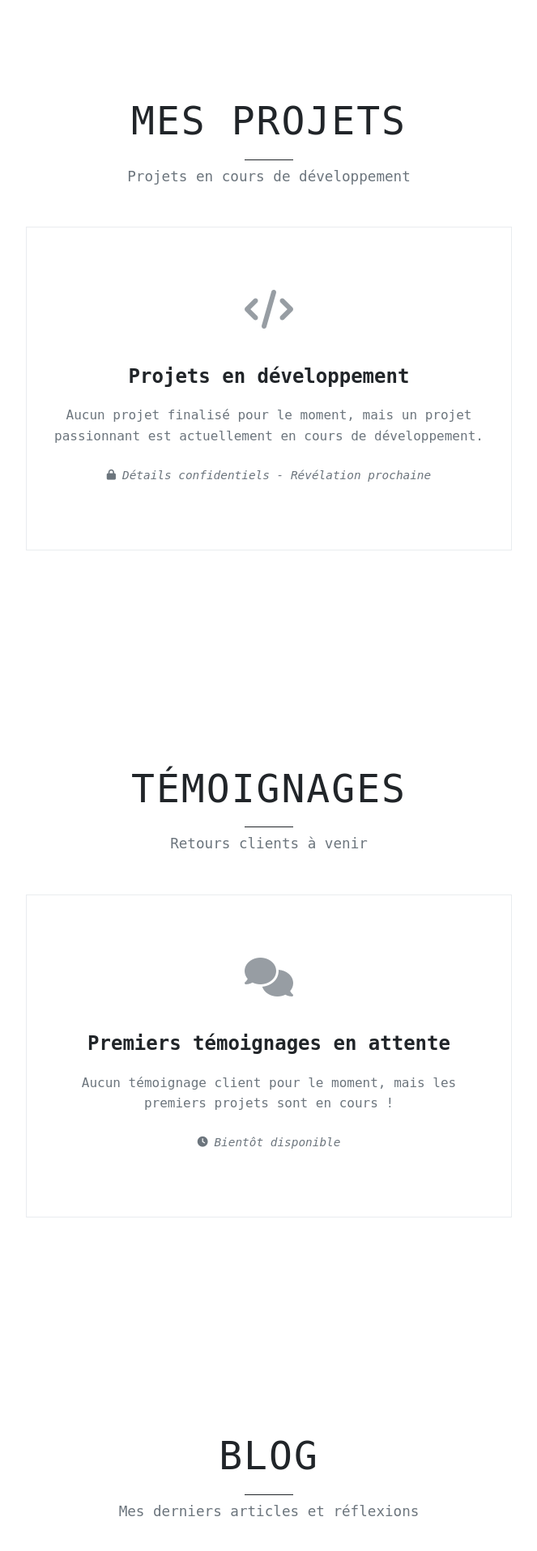
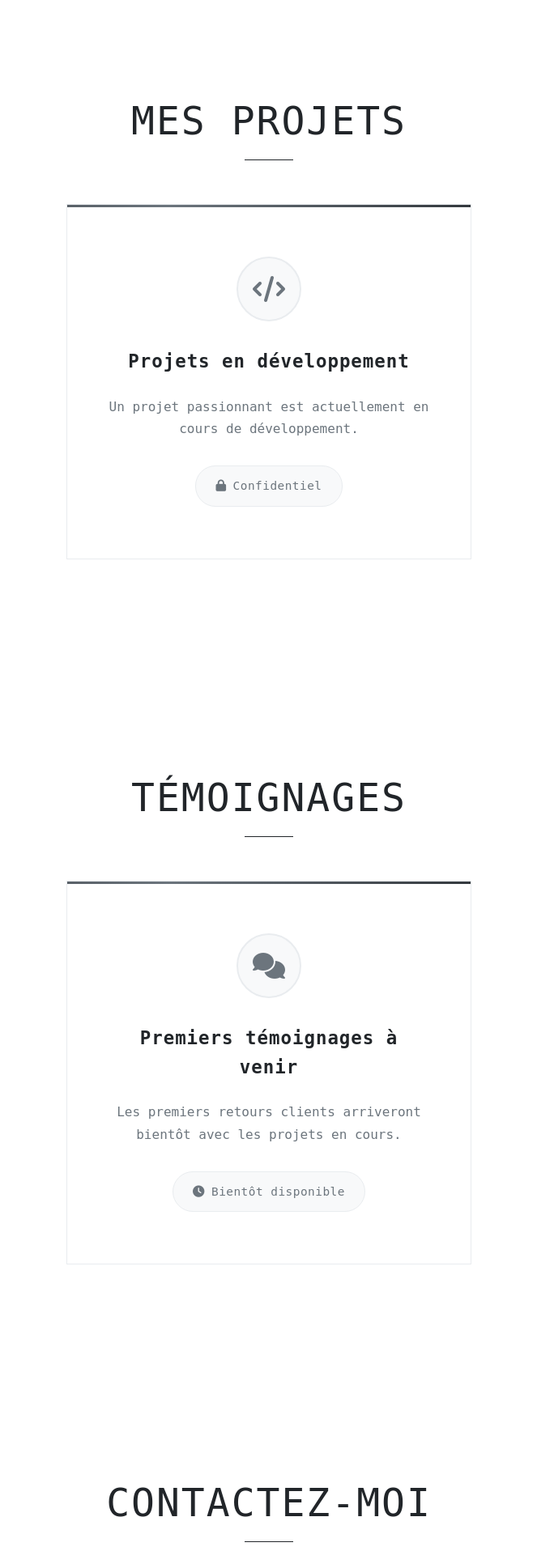
Before and after one commit to EdwynDev/Portfolio, a PHP site: page / in a window 1280 px wide. Shown: the part 3280-5196 px from the top of the page at 81% size, without its empty margins (308-971 px from the left). Run offline with PHP 8.4, Linux system fonts and the light colour scheme; some libraries are stand-ins or nearby versions; some web fonts are replaced.

Commit message:
Améliorer l'esthétique des sections vides et retirer le blog

```diff
--- a/app/Views/home.php
+++ b/app/Views/home.php
@@ -200,7 +200,6 @@ $articles_blog = [
                 <li><a href="#skills" aria-label="Section Compétences">COMPÉTENCES</a></li>
                 <li><a href="#projects" aria-label="Section Projets">PROJETS</a></li>
                 <li><a href="#testimonials" aria-label="Section Témoignages">TÉMOIGNAGES</a></li>
-                <li><a href="#blog" aria-label="Section Blog">BLOG</a></li>
                 <li><a href="#contact" aria-label="Section Contact">CONTACT</a></li>
             </ul>
             <button class="mobile-menu-toggle" aria-label="Menu mobile">
@@ -456,18 +455,21 @@ $articles_blog = [
     <!-- Section Projets -->
     <section id="projects" class="section">
         <h2 data-aos="fade-up">MES PROJETS</h2>
-        <p class="section-subtitle" data-aos="fade-up" data-aos-delay="200">Projets en cours de développement</p>
 
-        <div class="empty-state" data-aos="fade-up" data-aos-delay="300">
-            <div class="empty-icon">
-                <i class="fas fa-code"></i>
+        <div class="coming-soon-container" data-aos="fade-up" data-aos-delay="200">
+            <div class="coming-soon-content">
+                <div class="coming-soon-icon">
+                    <div class="icon-wrapper">
+                        <i class="fas fa-code"></i>
+                    </div>
+                </div>
+                <h3>Projets en développement</h3>
+                <p>Un projet passionnant est actuellement en cours de développement.</p>
+                <div class="status-badge">
+                    <i class="fas fa-lock"></i>
+                    <span>Confidentiel</span>
+                </div>
             </div>
-            <h3>Projets en développement</h3>
-            <p>Aucun projet finalisé pour le moment, mais un projet passionnant est actuellement en cours de développement.</p>
-            <p class="confidential-note">
-                <i class="fas fa-lock"></i>
-                Détails confidentiels - Révélation prochaine
-            </p>
         </div>
 
         <!-- Projets commentés pour plus tard -->
@@ -501,18 +503,21 @@ $articles_blog = [
     <!-- Section Témoignages -->
     <section id="testimonials" class="section">
         <h2 data-aos="fade-up">TÉMOIGNAGES</h2>
-        <p class="section-subtitle" data-aos="fade-up" data-aos-delay="200">Retours clients à venir</p>
 
-        <div class="empty-state" data-aos="fade-up" data-aos-delay="300">
-            <div class="empty-icon">
-                <i class="fas fa-comments"></i>
+        <div class="coming-soon-container" data-aos="fade-up" data-aos-delay="200">
+            <div class="coming-soon-content">
+                <div class="coming-soon-icon">
+                    <div class="icon-wrapper">
+                        <i class="fas fa-comments"></i>
+                    </div>
+                </div>
+                <h3>Premiers témoignages à venir</h3>
+                <p>Les premiers retours clients arriveront bientôt avec les projets en cours.</p>
+                <div class="status-badge">
+                    <i class="fas fa-clock"></i>
+                    <span>Bientôt disponible</span>
+                </div>
             </div>
-            <h3>Premiers témoignages en attente</h3>
-            <p>Aucun témoignage client pour le moment, mais les premiers projets sont en cours !</p>
-            <p class="coming-soon">
-                <i class="fas fa-clock"></i>
-                Bientôt disponible
-            </p>
         </div>
 
         <!-- Témoignages commentés pour plus tard -->
@@ -543,37 +548,6 @@ $articles_blog = [
             </div>
         </div>
         */ ?>
-    </section>
-
-    <!-- Section Blog -->
-    <section id="blog" class="section">
-        <h2 data-aos="fade-up">BLOG</h2>
-        <p class="section-subtitle" data-aos="fade-up" data-aos-delay="200">Mes derniers articles et réflexions</p>
-
-        <div class="blog-grid">
-            <?php foreach ($articles_blog as $index => $article): ?>
-            <article class="blog-card" data-aos="fade-up" data-aos-delay="<?php echo ($index + 1) * 100; ?>">
-                <div class="blog-image">
-                    <img src="<?php echo $article['image']; ?>" alt="<?php echo $article['titre']; ?>" loading="lazy">
-                    <div class="blog-date">
-                        <span><?php echo date('d', strtotime($article['date'])); ?></span>
-                        <span><?php echo date('M', strtotime($article['date'])); ?></span>
-                    </div>
-                </div>
-                <div class="blog-content">
-                    <div class="blog-meta">
-                        <span class="reading-time">
-                            <i class="far fa-clock"></i>
-                            <?php echo $article['temps_lecture']; ?>
-                        </span>
-                    </div>
-                    <h3><?php echo $article['titre']; ?></h3>
-                    <p><?php echo $article['extrait']; ?></p>
-                    <a href="#" class="read-more">Lire la suite <i class="fas fa-arrow-right"></i></a>
-                </div>
-            </article>
-            <?php endforeach; ?>
-        </div>
     </section>
 
     <!-- Section Contact -->
--- a/assets/CSS/home.css
+++ b/assets/CSS/home.css
@@ -572,50 +572,117 @@ nav {
     border: 1px solid var(--border-color);
 }
 
-/* Empty State */
-.empty-state {
+/* Coming Soon Container */
+.coming-soon-container {
+    display: flex;
+    justify-content: center;
+    margin-top: 4rem;
+}
+
+.coming-soon-content {
     text-align: center;
-    padding: 4rem 2rem;
+    padding: 4rem 3rem;
     border: 1px solid var(--border-color);
     background: var(--primary-color);
-    max-width: 600px;
-    margin: 0 auto;
+    max-width: 500px;
+    position: relative;
+    transition: all 0.3s ease;
 }
 
-.empty-icon {
-    font-size: 3rem;
-    color: var(--text-secondary);
-    margin-bottom: 1.5rem;
-    opacity: 0.7;
+.coming-soon-content:hover {
+    transform: translateY(-5px);
+    box-shadow: var(--shadow-hover);
 }
 
-.empty-state h3 {
-    color: var(--text-primary);
-    margin-bottom: 1rem;
-    font-size: 1.5rem;
+.coming-soon-content::before {
+    content: '';
+    position: absolute;
+    top: 0;
+    left: 0;
+    right: 0;
+    height: 3px;
+    background: linear-gradient(90deg, var(--text-primary), var(--text-secondary), var(--text-primary));
+    background-size: 200% 100%;
+    animation: shimmer 2s ease-in-out infinite;
 }
 
-.empty-state p {
-    color: var(--text-secondary);
-    line-height: 1.6;
-    margin-bottom: 1rem;
+@keyframes shimmer {
+    0% { background-position: -200% 0; }
+    100% { background-position: 200% 0; }
 }
 
-.confidential-note,
-.coming-soon {
+.coming-soon-icon {
+    margin-bottom: 2rem;
+}
+
+.icon-wrapper {
+    display: inline-flex;
+    align-items: center;
+    justify-content: center;
+    width: 80px;
+    height: 80px;
+    border: 2px solid var(--border-color);
+    border-radius: 50%;
+    background: var(--secondary-color);
+    transition: all 0.3s ease;
+}
+
+.coming-soon-content:hover .icon-wrapper {
+    border-color: var(--text-primary);
+    background: var(--primary-color);
+    transform: scale(1.1);
+}
+
+.icon-wrapper i {
+    font-size: 2rem;
+    color: var(--text-secondary);
+    transition: color 0.3s ease;
+}
+
+.coming-soon-content:hover .icon-wrapper i {
+    color: var(--text-primary);
+}
+
+.coming-soon-content h3 {
+    color: var(--text-primary);
+    margin-bottom: 1.5rem;
+    font-size: 1.4rem;
+    letter-spacing: 1px;
+}
+
+.coming-soon-content p {
+    color: var(--text-secondary);
+    line-height: 1.7;
+    margin-bottom: 2rem;
+    font-size: 1rem;
+}
+
+.status-badge {
     display: flex;
     align-items: center;
     justify-content: center;
     gap: 0.5rem;
-    font-style: italic;
-    color: var(--accent-color);
+    background: var(--secondary-color);
+    color: var(--text-secondary);
+    padding: 0.8rem 1.5rem;
+    border: 1px solid var(--border-color);
+    border-radius: 25px;
     font-size: 0.9rem;
-    margin-top: 1.5rem;
+    font-weight: 500;
+    letter-spacing: 0.5px;
+    transition: all 0.3s ease;
+    margin: 0 auto;
+    max-width: fit-content;
 }
 
-.confidential-note i,
-.coming-soon i {
-    font-size: 0.8rem;
+.coming-soon-content:hover .status-badge {
+    background: var(--text-primary);
+    color: var(--primary-color);
+    border-color: var(--text-primary);
+}
+
+.status-badge i {
+    font-size: 0.9rem;
 }
 
 /* Testimonials */
```
